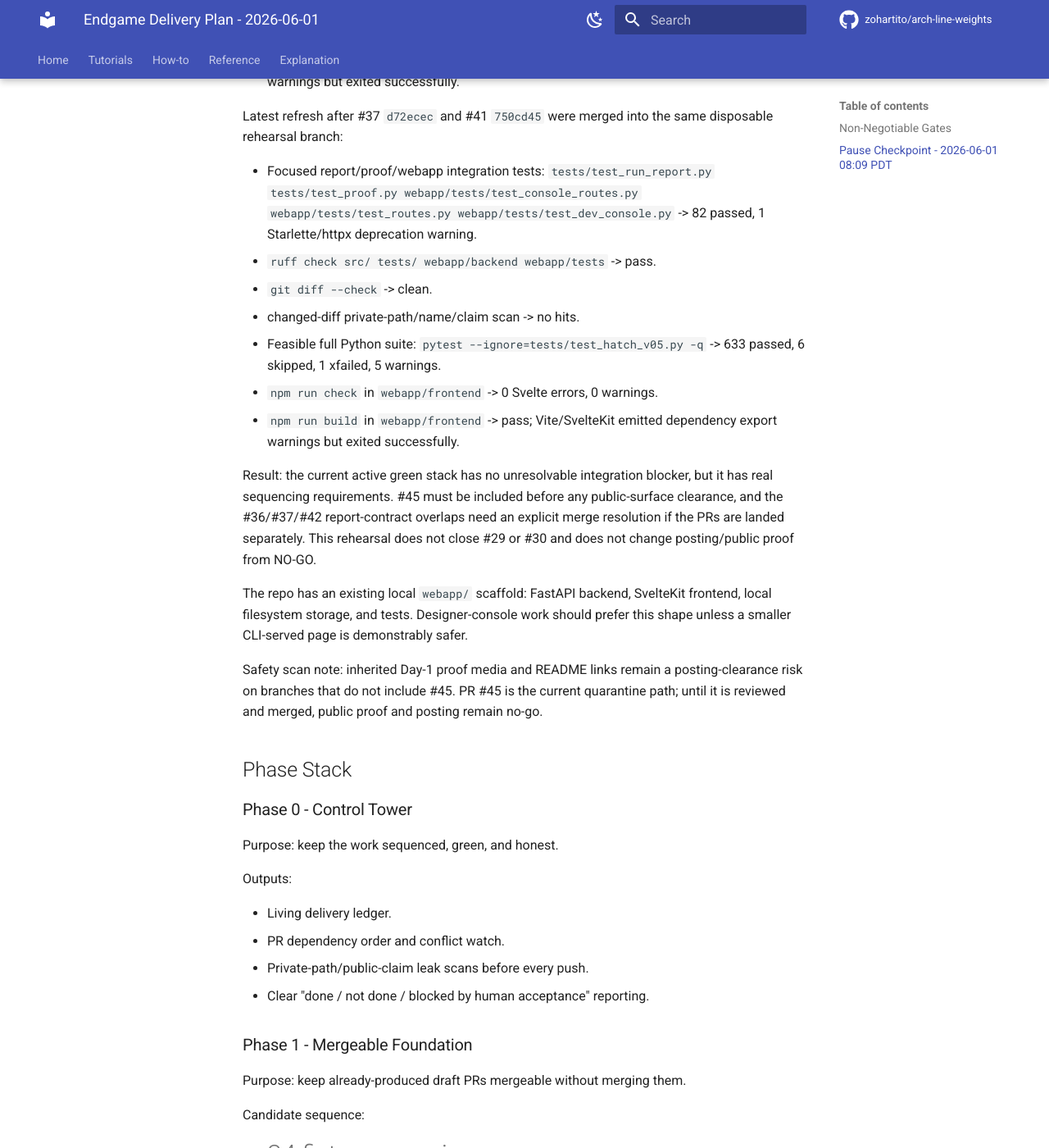
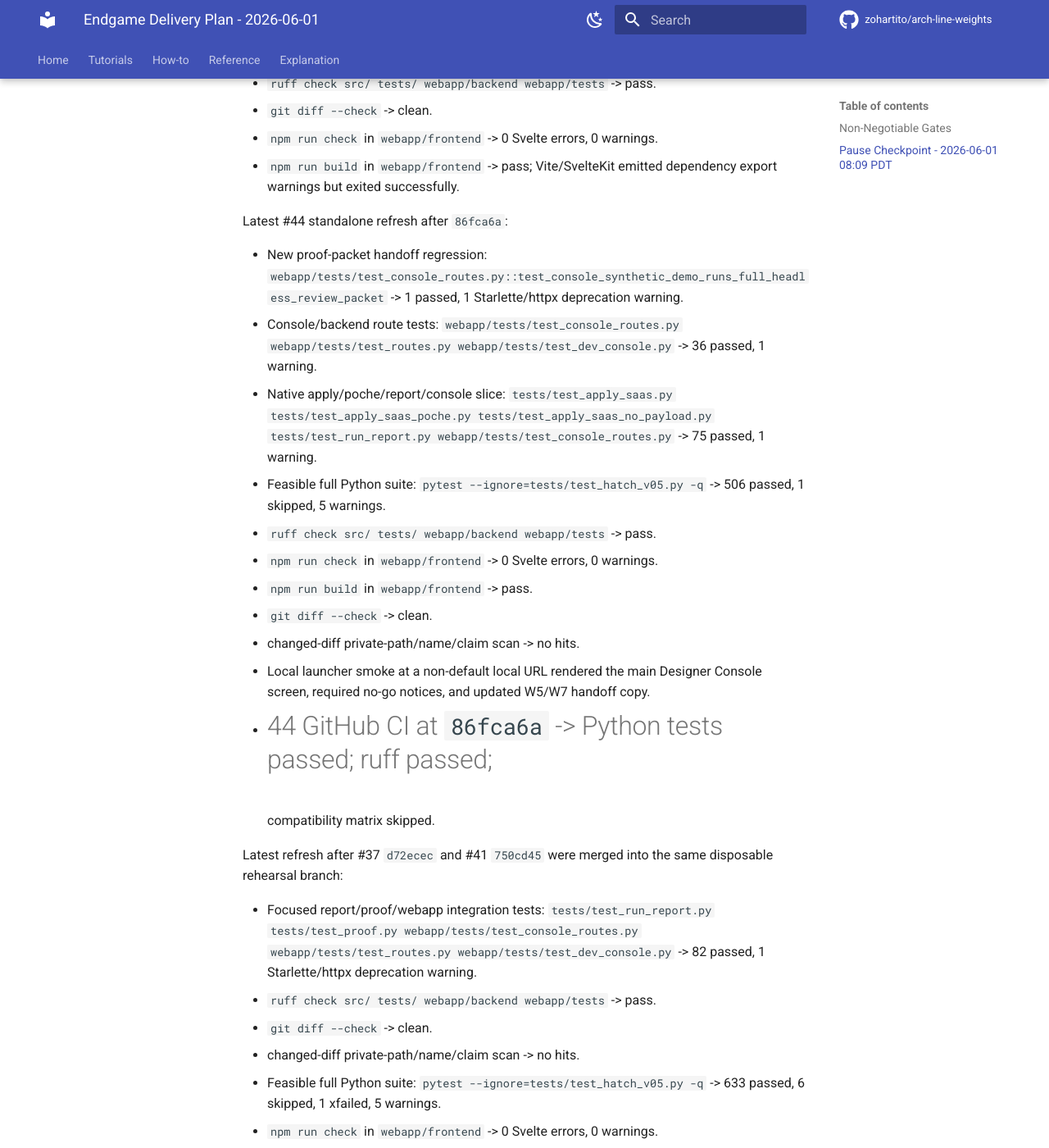
Before and after one commit to zohartito/arch-line-weights, an MkDocs documentation site: the page built from docs/research/endgame-delivery-plan-2026-06-01.md, in a window 1280 px wide and 1400 px high, scrolled down 10677 px. Shown: the whole window at 82% size. Built offline with MkDocs 1.6.1 and Material for MkDocs 9.7.7, drawn with Linux system fonts in a browser that asks for light colours; comment, search, counter and statistics services are not loaded; some of the changed text lies outside the part shown.

Commit message:
Record console W5 W7 handoff packet update

```diff
--- a/docs/research/endgame-delivery-plan-2026-06-01.md
+++ b/docs/research/endgame-delivery-plan-2026-06-01.md
@@ -202,7 +202,12 @@
   Packet: Inspect File `passed`, Run Layout `needs_review`, Apply Line Weights
   `passed`, Generate Poché `passed`, Export Proof Packet `needs_review`, proof
   packet CTA visible, Public proof still `NO-GO`, and W5/W7 acceptance still
-  not recorded.
+  not recorded. A later update at `86fca6a` adds redacted W5/W7 acceptance
+  handoff templates to exported console proof packets
+  (`W5-W7-ACCEPTANCE-HANDOFF.json` and `.md`) and updates the artifact panel
+  and README to say the packet includes the handoff while raw local reports
+  remain in local storage. The handoff is a template only: it does not record
+  acceptance, does not make `public_safe` true, and does not clear #29/#30.
 - #45 is draft: launch-safety quarantine for private proof assets and public
   posting drafts. It removes committed Day-1 proof media from the public tree
   and redacts inherited local/private paths. A later update also quarantines
@@ -288,6 +293,31 @@
 - `npm run check` in `webapp/frontend` -> 0 Svelte errors, 0 warnings.
 - `npm run build` in `webapp/frontend` -> pass; Vite/SvelteKit emitted
   dependency export warnings but exited successfully.
+
+Latest #44 standalone refresh after `86fca6a`:
+
+- New proof-packet handoff regression:
+  `webapp/tests/test_console_routes.py::test_console_synthetic_demo_runs_full_headless_review_packet`
+  -> 1 passed, 1 Starlette/httpx deprecation warning.
+- Console/backend route tests:
+  `webapp/tests/test_console_routes.py webapp/tests/test_routes.py
+  webapp/tests/test_dev_console.py` -> 36 passed, 1 warning.
+- Native apply/poche/report/console slice:
+  `tests/test_apply_saas.py tests/test_apply_saas_poche.py
+  tests/test_apply_saas_no_payload.py tests/test_run_report.py
+  webapp/tests/test_console_routes.py` -> 75 passed, 1 warning.
+- Feasible full Python suite:
+  `pytest --ignore=tests/test_hatch_v05.py -q` -> 506 passed, 1 skipped,
+  5 warnings.
+- `ruff check src/ tests/ webapp/backend webapp/tests` -> pass.
+- `npm run check` in `webapp/frontend` -> 0 Svelte errors, 0 warnings.
+- `npm run build` in `webapp/frontend` -> pass.
+- `git diff --check` -> clean.
+- changed-diff private-path/name/claim scan -> no hits.
+- Local launcher smoke at a non-default local URL rendered the main Designer
+  Console screen, required no-go notices, and updated W5/W7 handoff copy.
+- #44 GitHub CI at `86fca6a` -> Python tests passed; ruff passed;
+  compatibility matrix skipped.
 
 Latest refresh after #37 `d72ecec` and #41 `750cd45` were merged into the same
 disposable rehearsal branch:
```
